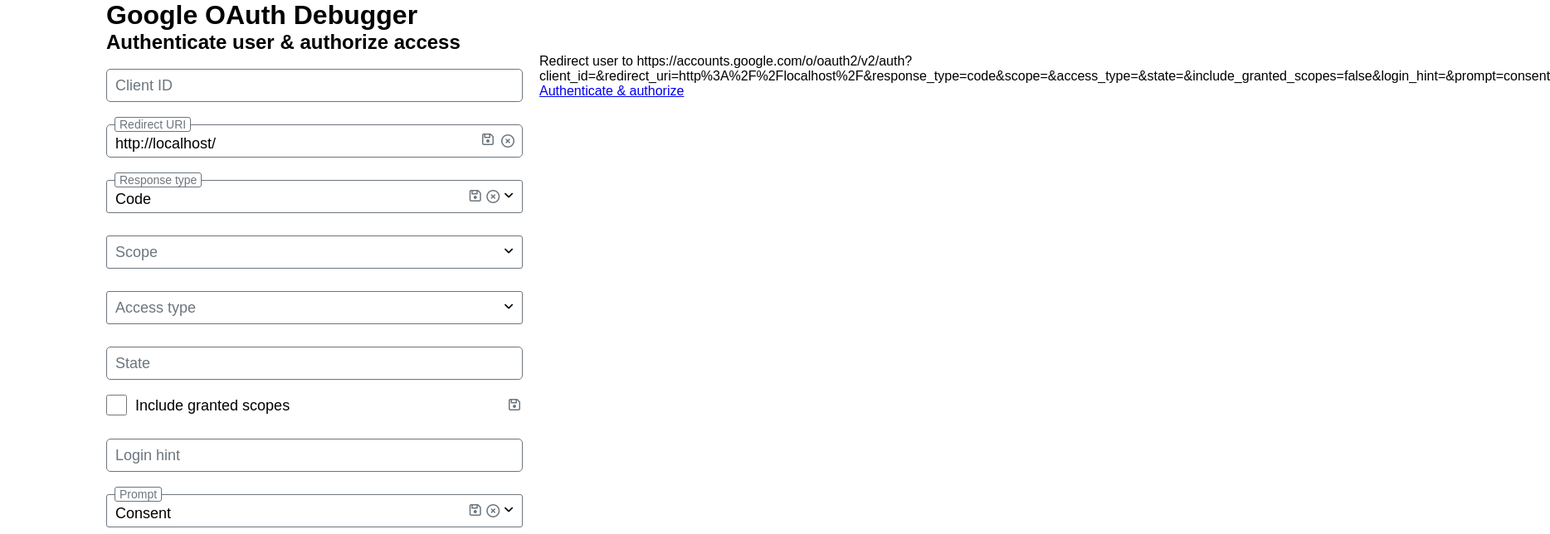
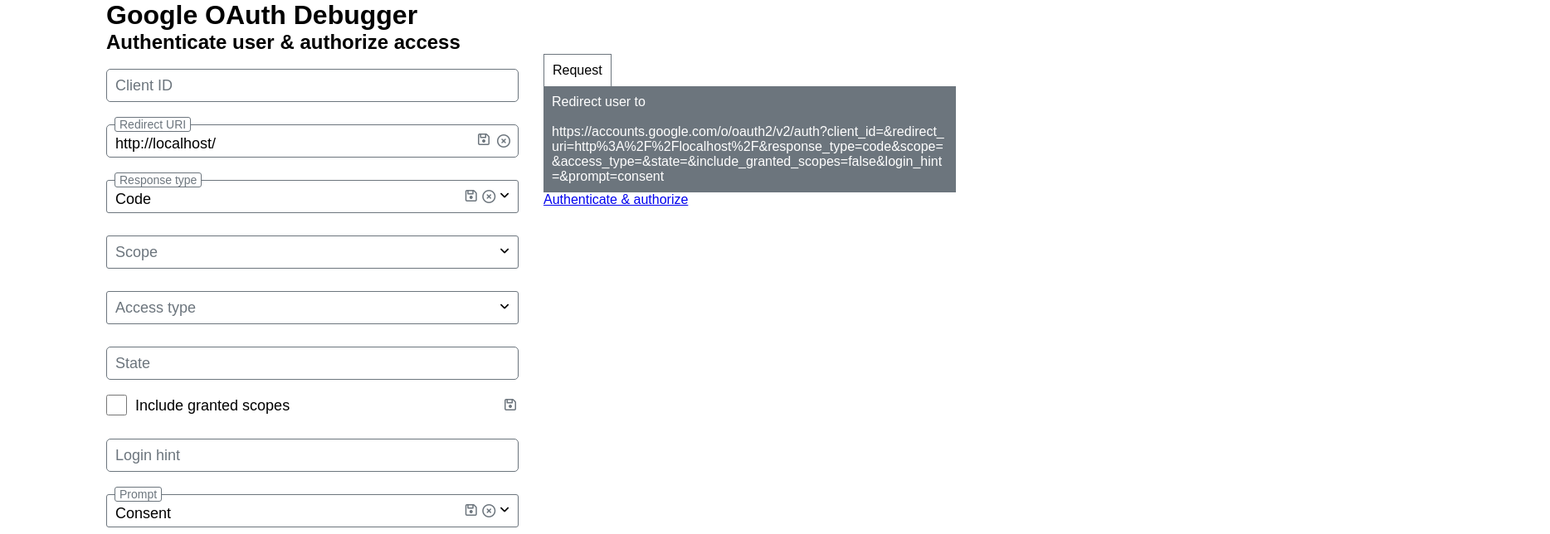
Before and after one commit to jbrems/oauth-debugger, a React (Vite) app: page / in a window 1280 px wide. Shown: the top 644 px of the page at 83% size, 1868 px wide, since content can reach past the window. Built offline with nearby package versions, Linux system fonts and the light colour scheme; a web font is replaced by a local one.

Commit message:
Format request

```diff
--- a/src/authorize/Authorize/Authorize.jsx
+++ b/src/authorize/Authorize/Authorize.jsx
@@ -2,6 +2,7 @@
 import AuthorizeInputs from '../Authorize-inputs/AuthorizeInputs';
 import { getItemFromSessionStorage } from '../../shared/SaveValueToSessionStorage/session-storage-helper';
 import InputOutput from '../../shared/InputOutput/InputOutput';
+import Request from '../../shared/Request/Request';
 
 const authorizeEndpointUrl = 'https://accounts.google.com/o/oauth2/v2/auth';
 
@@ -42,8 +43,11 @@
     <h2>Authenticate user & authorize access</h2>
     <InputOutput>
       <AuthorizeInputs initialValue={values} onChange={handleChange} />
-      <span>Redirect user to {authorizeUrl}</span>
-      <br/>
+      <Request>
+        Redirect user to
+        <br/><br/>
+        {authorizeUrl}
+      </Request>
       <a href={authorizeUrl}>Authenticate & authorize</a>
     </InputOutput>
   </article>;
--- a/src/shared/InputOutput/InputOutput.css
+++ b/src/shared/InputOutput/InputOutput.css
@@ -1,10 +1,10 @@
 .input-output-container {
   display: flex;
-  gap: 20px;
+  gap: 30px;
 
   & > .input-container,
   & > .output-container {
-    width: calc(50% - 10px);
+    width: calc(50% - 15px);
   }
 }
 
--- /dev/null
+++ b/src/shared/Request/Request.css
@@ -0,0 +1,18 @@
+@import '../../App.css';
+
+.request-container {
+  & .title {
+    display: inline-block;
+    width: auto;
+    padding: 10px;
+    border: solid 1px var(--color-secondary);
+    margin-bottom: -1px;
+  }
+
+  & .content {
+    padding: 10px;
+    color: white;
+    background-color: var(--color-secondary);
+    line-break: anywhere;
+  }
+}
--- /dev/null
+++ b/src/shared/Request/Request.jsx
@@ -0,0 +1,10 @@
+import './Request.css';
+
+export default function Request ({ children } = {}) {
+  return <div className="request-container">
+    <div className="title">Request</div>
+    <div className="content">
+      {children}
+    </div>
+  </div>;
+}
```
